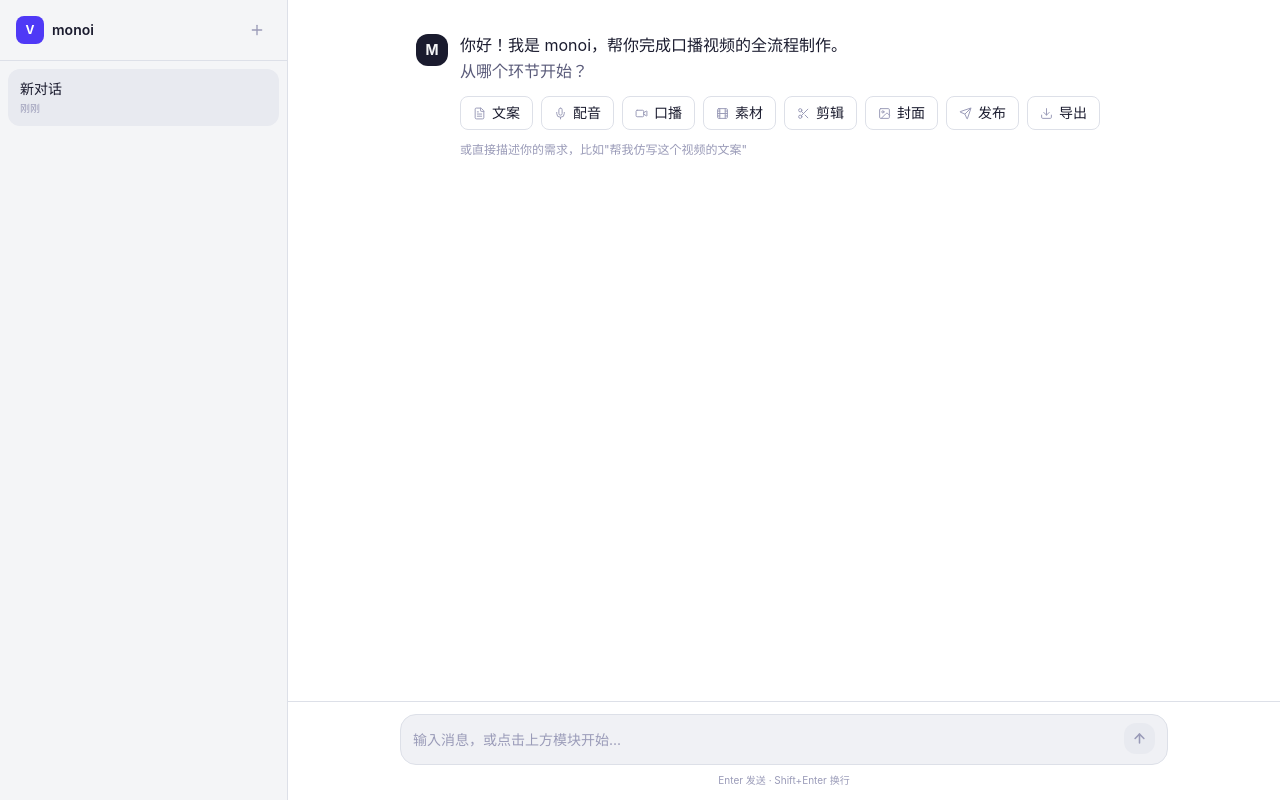
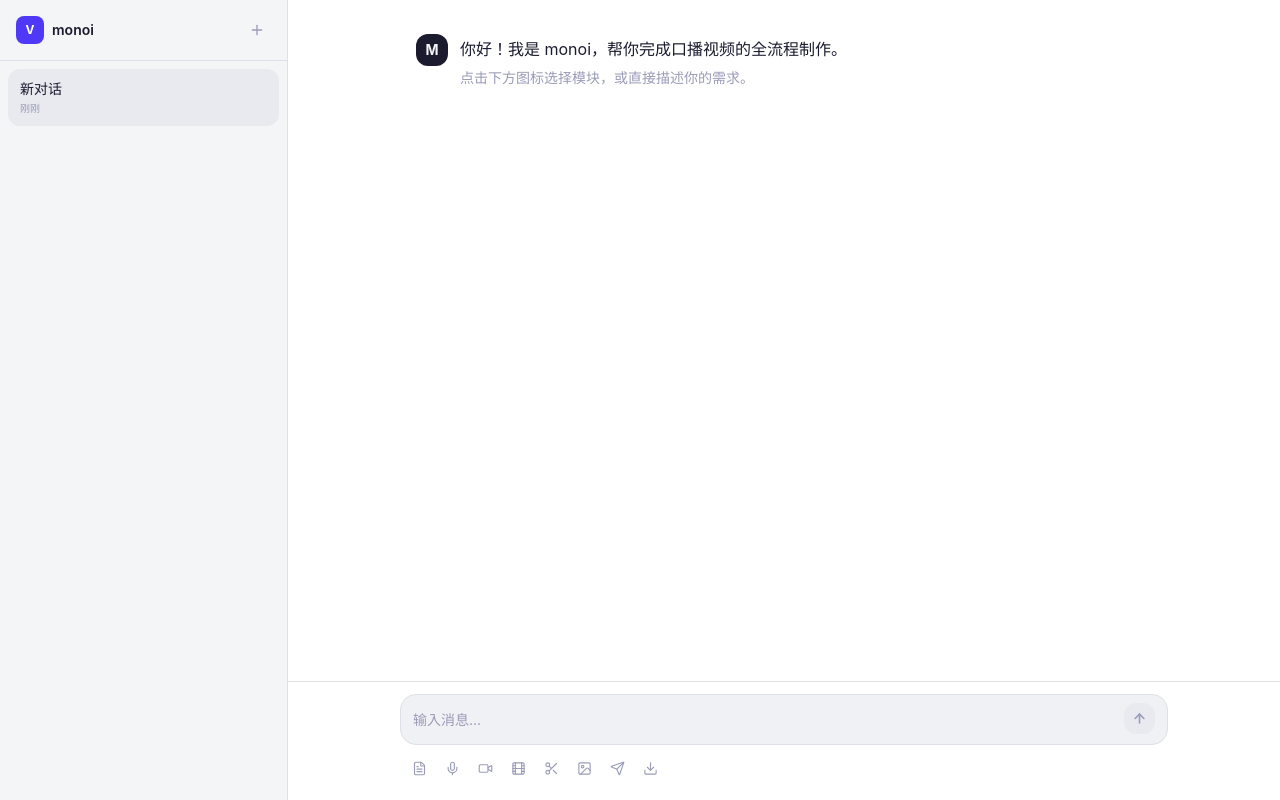
Before and after one commit to jiangzizhao/monoi.cn, a React (Vite) app: page /app in a window 1280 px wide. Built offline with nearby package versions, Linux system fonts and the light colour scheme; sample sign-in values are in the browser's storage.

Commit message:
move module icons below input, icon-only no text

```diff
--- a/src/components/chat/ChatContainer.tsx
+++ b/src/components/chat/ChatContainer.tsx
@@ -5,11 +5,7 @@ import { WelcomeMessage } from './WelcomeMessage'
 import { MessageBubble } from './MessageBubble'
 import type { FootageSentenceItem } from '../../types'
 
-interface Props {
-  onModuleClick: (module: string) => void
-}
-
-export function ChatContainer({ onModuleClick }: Props) {
+export function ChatContainer() {
   const { conversations, activeId, updateFootageGrid } = useChatStore()
   const { send, chooseOption } = useChat()
   const endRef = useRef<HTMLDivElement>(null)
@@ -33,7 +29,7 @@ export function ChatContainer({ onModuleClick }: Props) {
     <div className="flex-1 overflow-y-auto">
       <div className="max-w-3xl mx-auto px-4 py-8 flex flex-col gap-6">
         {messages.length === 0 && (
-          <WelcomeMessage onModuleClick={onModuleClick}/>
+          <WelcomeMessage/>
         )}
         {messages.map(msg => (
           <MessageBubble
--- a/src/components/chat/ChatInput.tsx
+++ b/src/components/chat/ChatInput.tsx
@@ -1,9 +1,20 @@
 import { useState, useRef, useEffect } from 'react'
-import { ArrowUp } from 'lucide-react'
+import { ArrowUp, FileText, Mic, Video, Film, Scissors, Image, Send, Download } from 'lucide-react'
+import type { LucideIcon } from 'lucide-react'
 import { useChatStore } from '../../store/chatStore'
 import { useChat } from '../../hooks/useChat'
 
-// 每个模块点击后弹出的子选项
+const MODULES: { label: string; Icon: LucideIcon }[] = [
+  { label: '文案',  Icon: FileText  },
+  { label: '配音',  Icon: Mic       },
+  { label: '口播',  Icon: Video     },
+  { label: '素材',  Icon: Film      },
+  { label: '剪辑',  Icon: Scissors  },
+  { label: '封面',  Icon: Image     },
+  { label: '发布',  Icon: Send      },
+  { label: '导出',  Icon: Download  },
+]
+
 const MODULE_OPTIONS: Record<string, { id: string; label: string; desc: string }[]> = {
   '文案': [
     { id: '我想写一篇原创文案', label: '原创', desc: '从零写一篇新文案' },
@@ -38,10 +49,11 @@ const MODULE_OPTIONS: Record<string, { id: string; label: string; desc: string }
 
 interface Props {
   moduleMenu: string | null
+  onModuleClick: (label: string) => void
   onModuleMenuClose: () => void
 }
 
-export function ChatInput({ moduleMenu, onModuleMenuClose }: Props) {
+export function ChatInput({ moduleMenu, onModuleClick, onModuleMenuClose }: Props) {
   const [text, setText] = useState('')
   const textRef = useRef<HTMLTextAreaElement>(null)
   const { isGenerating } = useChatStore()
@@ -68,7 +80,14 @@ export function ChatInput({ moduleMenu, onModuleMenuClose }: Props) {
     send(optId)
   }
 
-  // Auto resize textarea
+  const handleModuleClick = (label: string) => {
+    if (moduleMenu === label) {
+      onModuleMenuClose()
+    } else {
+      onModuleClick(label)
+    }
+  }
+
   useEffect(() => {
     const el = textRef.current
     if (!el) return
@@ -76,7 +95,6 @@ export function ChatInput({ moduleMenu, onModuleMenuClose }: Props) {
     el.style.height = Math.min(el.scrollHeight, 160) + 'px'
   }, [text])
 
-  // Focus input when module menu opens
   useEffect(() => {
     if (moduleMenu) textRef.current?.focus()
   }, [moduleMenu])
@@ -85,7 +103,7 @@ export function ChatInput({ moduleMenu, onModuleMenuClose }: Props) {
   const hasText = text.trim().length > 0
 
   return (
-    <div className="border-t border-[var(--border)] bg-[var(--bg-chat)] px-4 py-3">
+    <div className="border-t border-[var(--border)] bg-[var(--bg-chat)] px-4 pt-3 pb-4">
       <div className="max-w-3xl mx-auto relative">
 
         {/* Module option popup */}
@@ -98,16 +116,16 @@ export function ChatInput({ moduleMenu, onModuleMenuClose }: Props) {
               <button
                 key={opt.id}
                 onClick={() => pickModuleOption(opt.id)}
-                className="flex items-center justify-between w-full px-4 py-3 hover:bg-[var(--bg-hover)] transition-colors cursor-pointer group"
+                className="flex items-center justify-between w-full px-4 py-3 hover:bg-[var(--bg-hover)] transition-colors cursor-pointer"
               >
-                <span className="text-sm font-medium text-[var(--text)] group-hover:text-[var(--text)]">{opt.label}</span>
+                <span className="text-sm font-medium text-[var(--text)]">{opt.label}</span>
                 <span className="text-xs text-[var(--text-3)]">{opt.desc}</span>
               </button>
             ))}
           </div>
         )}
 
-        {/* Backdrop to close on outside click */}
+        {/* Backdrop */}
         {moduleMenu && (
           <div className="fixed inset-0 z-10" onClick={onModuleMenuClose}/>
         )}
@@ -119,19 +137,18 @@ export function ChatInput({ moduleMenu, onModuleMenuClose }: Props) {
             value={text}
             onChange={e => setText(e.target.value)}
             onKeyDown={handleKeyDown}
-            placeholder="输入消息，或点击上方模块开始..."
+            placeholder="输入消息..."
             rows={1}
             className="flex-1 bg-transparent text-sm text-[var(--text)] placeholder:text-[var(--text-3)] focus:outline-none resize-none leading-relaxed py-1"
             style={{ minHeight: '24px', maxHeight: '160px' }}
           />
-
           <button
             onClick={isGenerating ? stop : handleSend}
             className={`p-2 rounded-xl transition-all duration-150 cursor-pointer flex-shrink-0 mb-0.5 ${
               isGenerating
                 ? 'bg-[var(--bg-hover)] text-[var(--text-2)] hover:bg-[var(--border)] border border-[var(--border)]'
                 : hasText
-                ? 'bg-[var(--text)] text-[var(--bg)] hover:opacity-80 shadow-sm'
+                ? 'bg-[var(--text)] text-[var(--bg)] hover:opacity-80'
                 : 'bg-[var(--bg-hover)] text-[var(--text-3)] cursor-not-allowed'
             }`}
             disabled={!isGenerating && !hasText}
@@ -142,7 +159,24 @@ export function ChatInput({ moduleMenu, onModuleMenuClose }: Props) {
             }
           </button>
         </div>
-        <p className="text-center text-[10px] text-[var(--text-3)] mt-2">Enter 发送 · Shift+Enter 换行</p>
+
+        {/* Module icons row */}
+        <div className="flex items-center gap-0.5 mt-2 px-1">
+          {MODULES.map(({ label, Icon }) => (
+            <button
+              key={label}
+              title={label}
+              onClick={() => handleModuleClick(label)}
+              className={`p-2 rounded-lg transition-all cursor-pointer ${
+                moduleMenu === label
+                  ? 'text-[var(--text)] bg-[var(--bg-hover)]'
+                  : 'text-[var(--text-3)] hover:text-[var(--text)] hover:bg-[var(--bg-hover)]'
+              }`}
+            >
+              <Icon size={15} strokeWidth={1.8}/>
+            </button>
+          ))}
+        </div>
       </div>
     </div>
   )
--- a/src/components/chat/WelcomeMessage.tsx
+++ b/src/components/chat/WelcomeMessage.tsx
@@ -1,40 +1,15 @@
-import { FileText, Mic, Video, Film, Scissors, Image, Send, Download } from 'lucide-react'
-import type { LucideIcon } from 'lucide-react'
-
-const MODULES: { id: string; label: string; Icon: LucideIcon; description: string }[] = [
-  { id: 'copy',    label: '文案',  Icon: FileText,  description: '原创 / 仿写爆款链接' },
-  { id: 'voice',   label: '配音',  Icon: Mic,       description: '预设音色 / 上传 / 克隆' },
-  { id: 'talking', label: '口播',  Icon: Video,     description: '自录 / 数字人 / AI生成' },
-  { id: 'footage', label: '素材',  Icon: Film,      description: '文案拆词匹配视频素材' },
-  { id: 'edit',    label: '剪辑',  Icon: Scissors,  description: '小林风格 · 剪映云渲染' },
-  { id: 'cover',   label: '封面',  Icon: Image,     description: 'AI生成封面图' },
-  { id: 'publish', label: '发布',  Icon: Send,      description: '一键多平台发布' },
-  { id: 'export',  label: '导出',  Icon: Download,  description: '高清 MP4 成片输出' },
-]
-
-export function WelcomeMessage({ onModuleClick }: { onModuleClick: (label: string) => void }) {
+export function WelcomeMessage() {
   return (
     <div className="flex flex-col items-start gap-4 msg-enter">
       <div className="flex items-start gap-3">
         <div className="w-8 h-8 rounded-xl bg-[var(--text)] flex items-center justify-center text-[var(--bg)] text-sm font-bold flex-shrink-0 mt-0.5">M</div>
-        <div className="flex flex-col gap-3">
+        <div className="flex flex-col gap-1.5 pt-1">
           <p className="text-[var(--text)] leading-relaxed">
-            你好！我是 monoi，帮你完成口播视频的全流程制作。<br/>
-            <span className="text-[var(--text-2)]">从哪个环节开始？</span>
+            你好！我是 monoi，帮你完成口播视频的全流程制作。
           </p>
-          <div className="flex flex-wrap gap-2">
-            {MODULES.map(({ id, label, Icon }) => (
-              <button
-                key={id}
-                onClick={() => onModuleClick(label)}
-                className="flex items-center gap-1.5 px-3 py-1.5 rounded-lg bg-[var(--bg-card)] border border-[var(--border)] hover:border-[var(--text-3)] hover:bg-[var(--bg-hover)] transition-all duration-150 cursor-pointer group"
-              >
-                <Icon size={13} className="text-[var(--text-3)] group-hover:text-[var(--text)] transition-colors flex-shrink-0" strokeWidth={1.8}/>
-                <span className="text-sm text-[var(--text)]">{label}</span>
-              </button>
-            ))}
-          </div>
-          <p className="text-xs text-[var(--text-3)]">或直接描述你的需求，比如"帮我仿写这个视频的文案"</p>
+          <p className="text-sm text-[var(--text-3)]">
+            点击下方图标选择模块，或直接描述你的需求。
+          </p>
         </div>
       </div>
     </div>
--- a/src/components/layout/AppShell.tsx
+++ b/src/components/layout/AppShell.tsx
@@ -52,8 +52,8 @@ export function AppShell() {
           </button>
         </div>
 
-        <ChatContainer onModuleClick={setModuleMenu}/>
-        <ChatInput moduleMenu={moduleMenu} onModuleMenuClose={() => setModuleMenu(null)}/>
+        <ChatContainer/>
+        <ChatInput moduleMenu={moduleMenu} onModuleClick={setModuleMenu} onModuleMenuClose={() => setModuleMenu(null)}/>
       </div>
     </div>
   )
```
